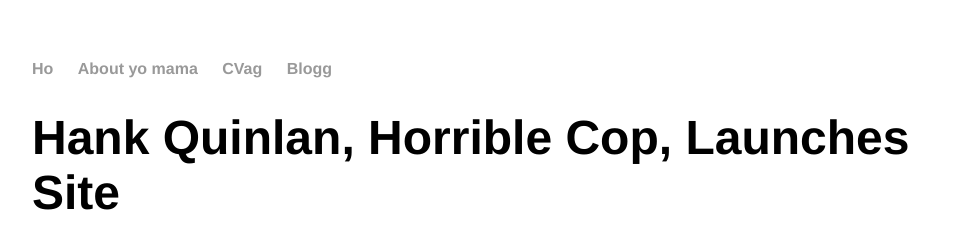
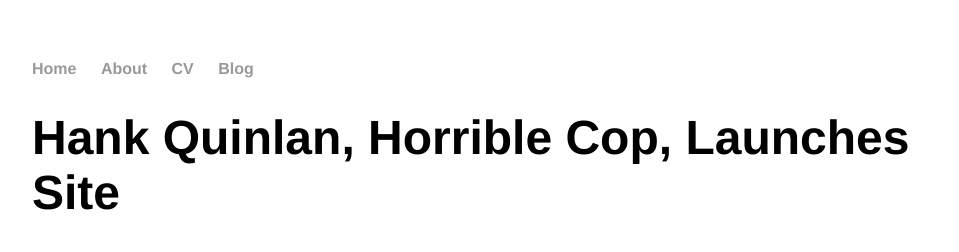
Before and after one commit to jonif0112/jonif0112.github.io, a Jekyll site: the page built from _posts/2014-04-30-hank-quinlan-site-launched.md, in a window 1280 px wide. Shown: the top 252 px of the page, without its empty margins (160-1119 px from the left). Built offline with Jekyll 4.4.1, drawn with Linux system fonts in a browser that asks for light colours.

Commit message:
Update default.html

```diff
--- a/_layouts/default.html
+++ b/_layouts/default.html
@@ -8,10 +8,10 @@
 		<body>
 			<nav>
 	    		<ul>
-	        		<li><a href="/">Ho</a></li>
-		        	<li><a href="/about">About yo mama</a></li>
-	        		<li><a href="/cv">CVag</a></li>
-	        		<li><a href="/blog">Blogg</a></li>
+	        		<li><a href="/">Home</a></li>
+		        	<li><a href="/about">About</a></li>
+	        		<li><a href="/cv">CV</a></li>
+	        		<li><a href="/blog">Blog</a></li>
 	    		</ul>
 			</nav>
 			<div class="container">
```
